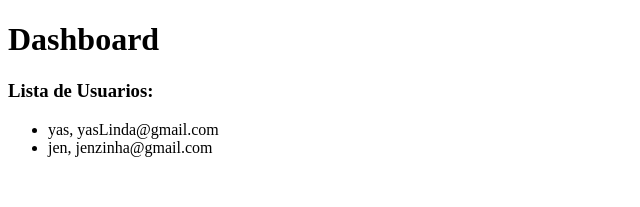
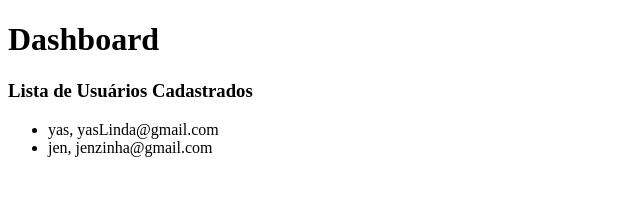
Before and after one commit to y1aszz/Proje-Marceli-PTAC, a Next.js app: page /pages/dashboard in a window 1280 px wide. Shown: the top 207 px of the page, without its empty margins (0-640 px from the left). Built offline with nearby package versions, Linux system fonts and the light colour scheme.

Commit message:
tirando coisas

```diff
--- a/src/app/page.js
+++ b/src/app/page.js
@@ -19,7 +19,6 @@
                       //Isso é importante porque você deseja controlar o processo de login de forma assíncrona sem uma recarga completa da página.
     try {
       const userAuth = await handlerAcessUser(user);
-      console.log (userAuth)
       if (userAuth.token === undefined){//verifica se o objeto "userAuth" retornado possui um token. Se a propriedade não tiver um token sera "undefined", significando que a autenticação não foi bem sucedida
         toast.error("Erro no e-mail ou senha!")//se a propriedade "userAuth" for undifined o codigo chama a função "toast.error" para exibir a mensagem de erro
       }
--- a/src/app/pages/dashboard/page.js
+++ b/src/app/pages/dashboard/page.js
@@ -1,16 +1,15 @@
 import { getUsers } from "@/app/functions/handlerAcessAPI";//importação
+import List from '@/app/components/List';
+import { Suspense } from "react";
 
 export default async function Dashboard() {
    const users = getUsers();//retorna a lista de usuarios estabelecida no handlerAcessAPI
     return (
         <div>
             <h1>Dashboard</h1>
-            <h3 className="h3Lista">Lista de Usuarios:</h3>
-            <ul>
-                {users?.map((user, index) => (
-                    <li key={index}>{user.name}, {user.email}</li>//vai exibir as informações nome e email que foram pegas do formulario que criamos no js
-                ))}
-            </ul>
+            <Suspense fallback={<p>Loading...</p>}>
+                <List users={users}/>
+            </Suspense>
         </div>
     );
 };
```
